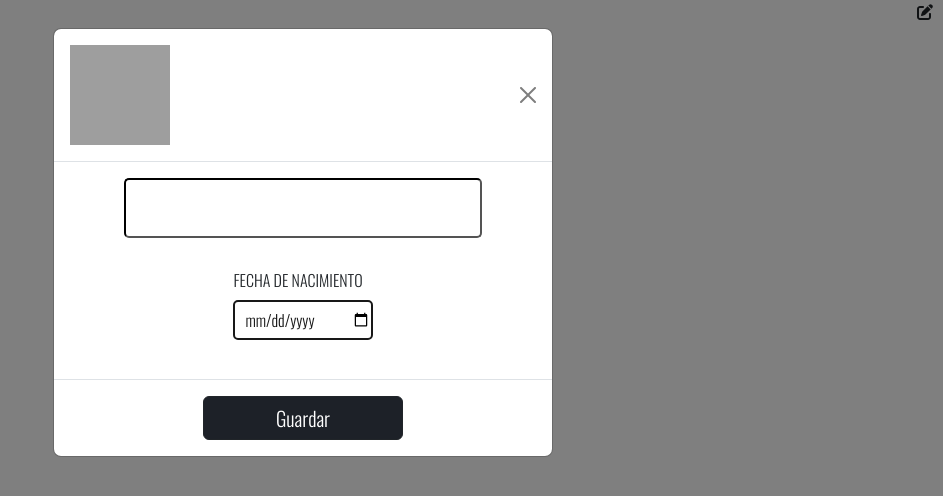
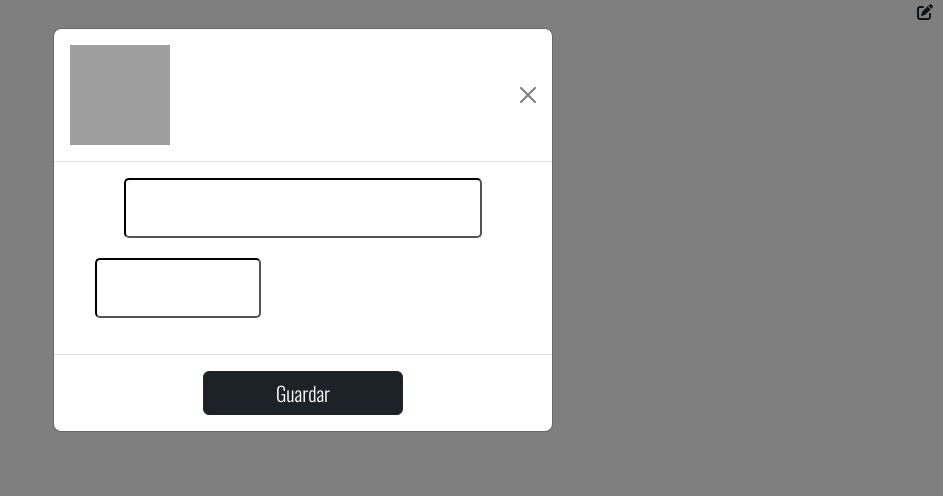
Before and after one commit to Bemazepedaib/-naayari-tours-frontEnd, a Next.js app: page /elements/ModalAdmin in a window 1280 px wide. Both pictures are taken after a click on the icon 1262 px from the left and 12 px from the top of the page. Shown: the top 496 px of the page, without its empty margins (337-1280 px from the left). Built offline with nearby package versions, Linux system fonts and the light colour scheme; grey boxes are pictures that could not be loaded.

Commit message:
added new calendar item

```diff
--- a/package.json
+++ b/package.json
@@ -27,6 +27,7 @@
     "react-awesome-reveal": "^4.2.3",
     "react-bootstrap": "^2.7.2",
     "react-chartjs-2": "^5.2.0",
+    "react-datepicker": "^4.11.0",
     "react-dom": "18.2.0"
   }
 }
--- a/src/pages/elements/ModalAdmin.js
+++ b/src/pages/elements/ModalAdmin.js
@@ -6,6 +6,9 @@ import { Button } from 'react-bootstrap'
 import { Modal } from 'react-bootstrap'
 import Image from 'next/image'
 import InputComponent from './Input'
+
+import ReactDatePicker from 'react-datepicker'
+import "react-datepicker/dist/react-datepicker.css"
 
 function ModalAdmin({message, value,setNew,err,exp }) {
 
@@ -19,11 +22,7 @@ function ModalAdmin({message, value,setNew,err,exp }) {
     const [show, setShow] = useState(false);
     const [error, setError] = useState("");
 
-    const [date, setDate] = useState({ value: "", valid: true });
-
-
-    const [startDate, setStartDate] = useState(new Date());
-    const [endDate, setEndDate] = useState(new Date());
+    const [selectedDate, setSelectedDate] = useState("");
 
 
         //ONCHANGE FOR INPUT METHODS
@@ -53,7 +52,7 @@ function ModalAdmin({message, value,setNew,err,exp }) {
                 break;
             case "Cambia la fecha de nacimiento":
                 try {
-                   setNew(date.value)
+                   setNew(selectedDate.toISOString().split("T")[0].split("-").reverse().join("/"))
                    handleClose()
                 } catch (error) {
                     console.log(error.message)
@@ -88,17 +87,11 @@ function ModalAdmin({message, value,setNew,err,exp }) {
 
 }
 
-const validarFecha = () => {
-    if (date.value !== '') {
-        const fecha = date.value.split("-")
-        const fechaHoy = new Date(Date.now()).toISOString().split("T")[0].split("-")
-        if (fechaHoy[0] - fecha[0] > 18) {
-            setDate((prevState) => { return { ...prevState, valid: true } })
-        } else {
-            setDate((prevState) => { return { ...prevState, valid: false } })
-        }
-    }
-}
+
+
+const handleDateChange = (date) => {
+    setSelectedDate(date);
+  };
 
     return (
         <>
@@ -120,17 +113,25 @@ const validarFecha = () => {
                         <label>{error}</label>
                         </>
                         :
-
-                         <InputComponent
-                         estado={date}
-                         cambiarEstado={setDate}
-                         tipo="date"
-                         label="Fecha de nacimiento"
-                         placeholder="Fecha de nacimiento"
-                         name="dateNac"
-                         errorMsg="Elija una fecha válida"
-                         funcion={validarFecha}
-                     />
+                        <div className={Styles.dataP}>
+                        <ReactDatePicker
+                            className={Styles.input}
+                            selected={selectedDate}
+                            onChange={handleDateChange}
+                            dateFormat="dd/MM/yyyy"
+                            placeholderText={message}
+                        />
+                        </div>
+                    //      <InputComponent
+                    //      estado={date}
+                    //      cambiarEstado={setDate}
+                    //      tipo="date"
+                    //      label="Fecha de nacimiento"
+                    //      placeholder="Fecha de nacimiento"
+                    //      name="dateNac"
+                    //      errorMsg="Elija una fecha válida"
+                    //      funcion={validarFecha}
+                    //  />
 
                         }
 
--- a/src/styles/elementStyles/ModalAdmin.module.css
+++ b/src/styles/elementStyles/ModalAdmin.module.css
@@ -1,4 +1,9 @@
 @import url('https://fonts.googleapis.com/css2?family=Oswald:wght@300&display=swap');
+
+
+.dataP{
+width: 100%;
+}
 
 .icon{
 position: absolute;
@@ -42,6 +47,8 @@ cursor: pointer;
 
 
 .input {
+    margin: auto;
+    display: flex;
     padding-left: 5px;
     margin-bottom: 20px;
     width: 77%;
```
Also changed, not shown: 1 other file (tests, documents, lock files or other folders).
